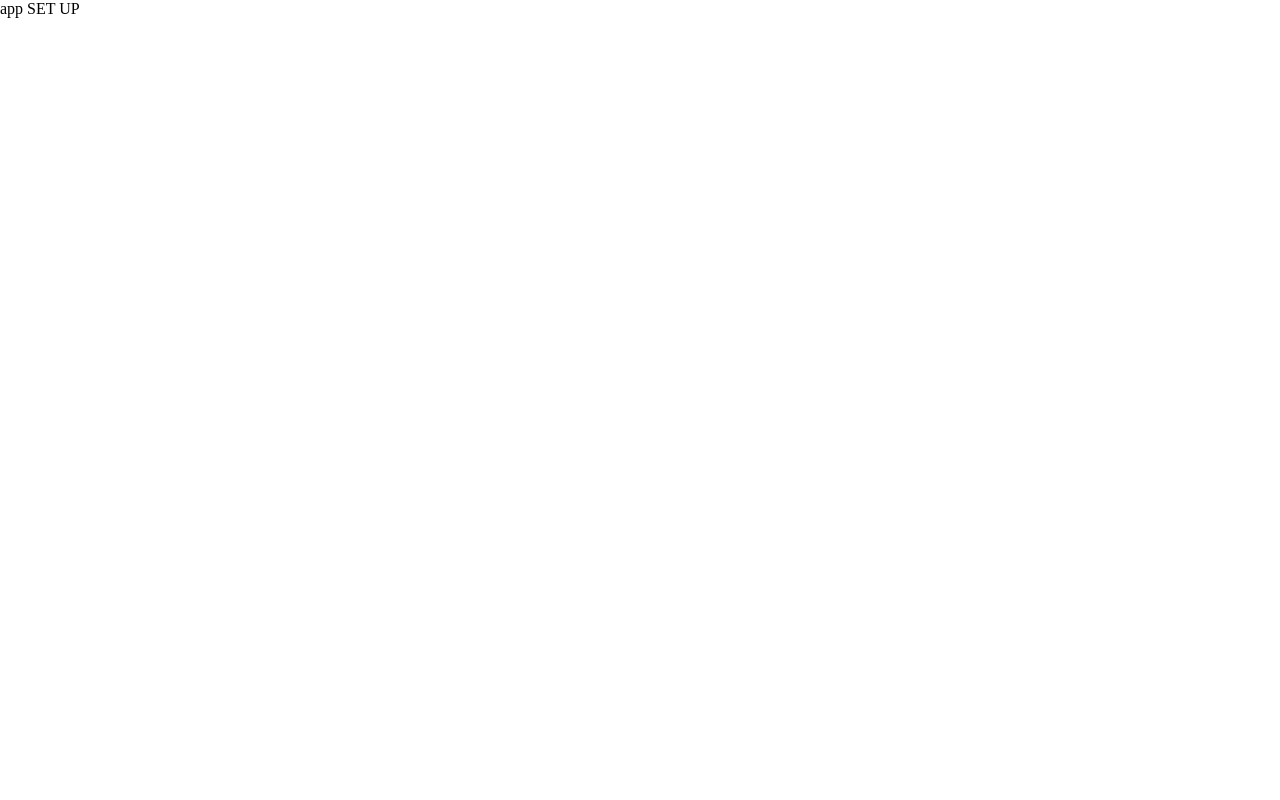
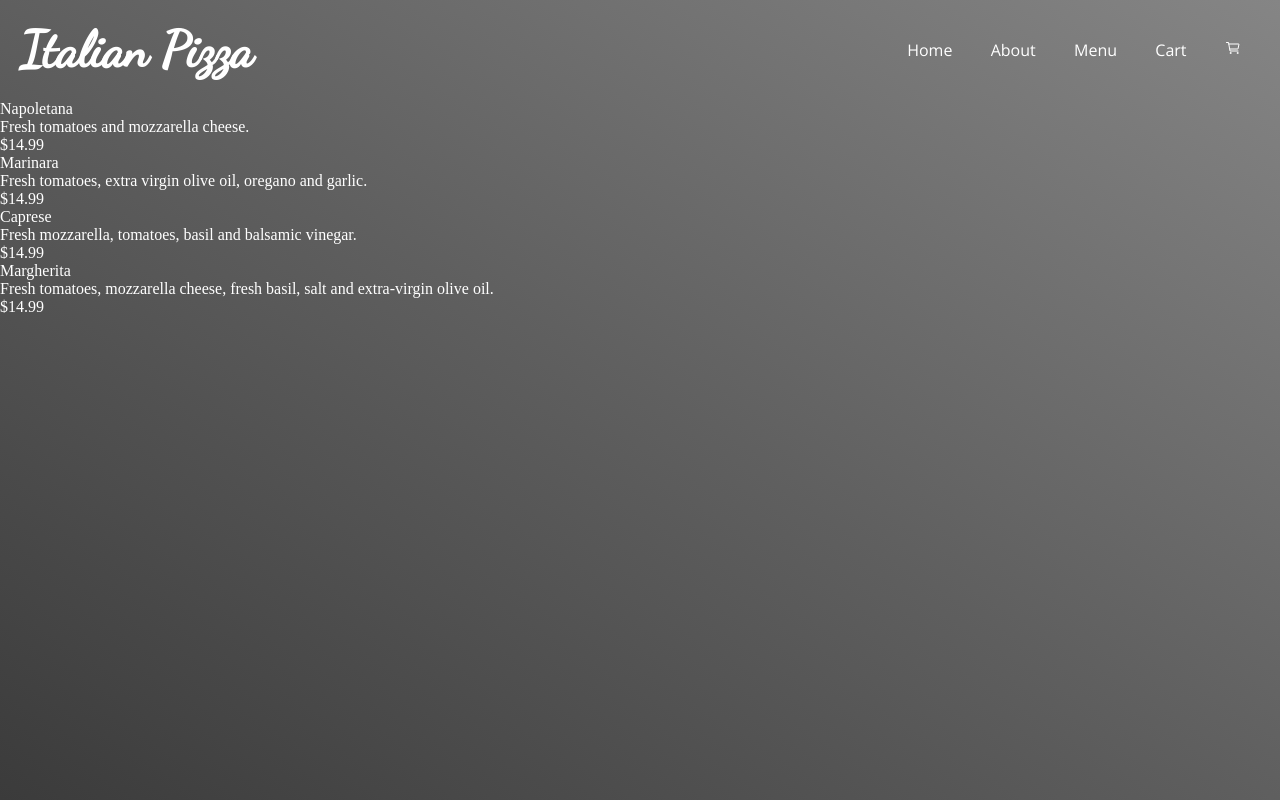
Before and after one commit to lalidiaz/pizza-typescript-react, a React (Create React App) app: page / in a window 1280 px wide. Built offline with nearby package versions, Linux system fonts and the light colour scheme; a web font is replaced by a local one.

Commit message:
add header component, add pizza component, add json data and pizzas and styles.

```diff
--- a/package.json
+++ b/package.json
@@ -12,6 +12,8 @@
     "@types/react-dom": "^17.0.2",
     "react": "^17.0.1",
     "react-dom": "^17.0.1",
+    "react-icons": "^4.2.0",
+    "react-router-dom": "^5.2.0",
     "react-scripts": "4.0.3",
     "typescript": "^4.2.3",
     "web-vitals": "^1.1.1"
--- a/src/components/App.tsx
+++ b/src/components/App.tsx
@@ -1,7 +1,18 @@
-import React from "react";
+import pizzas from "../data/pizzas.json";
+import Pizza from "./Pizza";
+import Header from "./Header";
 
-function App() {
-  return <div className="App">app SET UP</div>;
-}
+const App = () => {
+  return (
+    <div className="wrapper">
+      <Header />
+      <ul>
+        {pizzas.map((pizza) => {
+          return <Pizza key={pizza.id} pizza={pizza} />;
+        })}
+      </ul>
+    </div>
+  );
+};
 
 export default App;
--- /dev/null
+++ b/src/components/Header.tsx
@@ -0,0 +1,25 @@
+import menu from "../data/menu.json";
+import { IoCartOutline } from "react-icons/io5";
+
+const Header = () => {
+  return (
+    <header>
+      <h1>Italian Pizza</h1>
+      <div className="menu-options">
+        {menu.map((item) => {
+          return (
+            <ul>
+              <li key={item.id}>{item.name}</li>
+            </ul>
+          );
+        })}
+
+        <span>
+          <IoCartOutline />
+        </span>
+      </div>
+    </header>
+  );
+};
+
+export default Header;
--- /dev/null
+++ b/src/components/Pizza.tsx
@@ -0,0 +1,23 @@
+interface PizzaProps {
+  id: number;
+  name: string;
+  description: string;
+  price: number;
+}
+
+interface Props {
+  pizza: PizzaProps;
+}
+
+const Pizza: React.FC<Props> = ({ pizza }) => {
+  const { name, description, price } = pizza;
+  return (
+    <li>
+      <p>{name}</p>
+      <p>{description}</p>
+      <p>${price}</p>
+    </li>
+  );
+};
+
+export default Pizza;
--- /dev/null
+++ b/src/data/menu.json
@@ -0,0 +1,22 @@
+[
+  {
+    "id": 1,
+    "name": "Home",
+    "url": "/"
+  },
+  {
+    "id": 2,
+    "name": "About",
+    "url": "/about"
+  },
+  {
+    "id": 3,
+    "name": "Menu",
+    "url": "/menu"
+  },
+  {
+    "id": 4,
+    "name": "Cart",
+    "url": "/cart"
+  }
+]
--- /dev/null
+++ b/src/data/pizzas.json
@@ -0,0 +1,26 @@
+[
+  {
+    "id": 1,
+    "name": "Napoletana",
+    "description": "Fresh tomatoes and mozzarella cheese.",
+    "price": 14.99
+  },
+  {
+    "id": 2,
+    "name": "Marinara",
+    "description": "Fresh tomatoes, extra virgin olive oil, oregano and garlic.",
+    "price": 14.99
+  },
+  {
+    "id": 3,
+    "name": "Caprese",
+    "description": "Fresh mozzarella, tomatoes, basil and balsamic vinegar.",
+    "price": 14.99
+  },
+  {
+    "id": 4,
+    "name": "Margherita",
+    "description": "Fresh tomatoes, mozzarella cheese, fresh basil, salt and extra-virgin olive oil.",
+    "price": 14.99
+  }
+]
--- /dev/null
+++ b/src/styles/header.css
@@ -0,0 +1,23 @@
+header {
+  display: flex;
+  align-items: center;
+  width: 100%;
+  justify-content: space-between;
+  padding: 20px;
+}
+
+h1 {
+  font-family: var(--dancing);
+  font-size: 50px;
+}
+
+.menu-options {
+  font-family: var(--openSans);
+  display: flex;
+  width: 30%;
+  justify-content: space-around;
+}
+
+li {
+  cursor: pointer;
+}
--- a/src/styles/index.ts
+++ b/src/styles/index.ts
@@ -1,2 +1,3 @@
 import "./layout.css";
 import "./typography.css";
+import "./header.css";
--- a/src/styles/layout.css
+++ b/src/styles/layout.css
@@ -10,7 +10,31 @@
   box-sizing: border-box;
 }
 
+html,
+body {
+  color: white;
+  background-image: linear-gradient(
+    to right top,
+    #3b3b3b,
+    #4d4d4d,
+    #5f5f5f,
+    #727272,
+    #858585
+  );
+  height: 100%;
+  width: 100%;
+}
+
 a {
   color: inherit;
   text-decoration: none;
 }
+
+ul {
+  list-style: none;
+}
+
+.wrapper {
+  width: 100%;
+  height: 100%;
+}
```
Also changed, not shown: tsconfig.json (+2 -8 lines), 1 other file (tests, documents, lock files or other folders).
